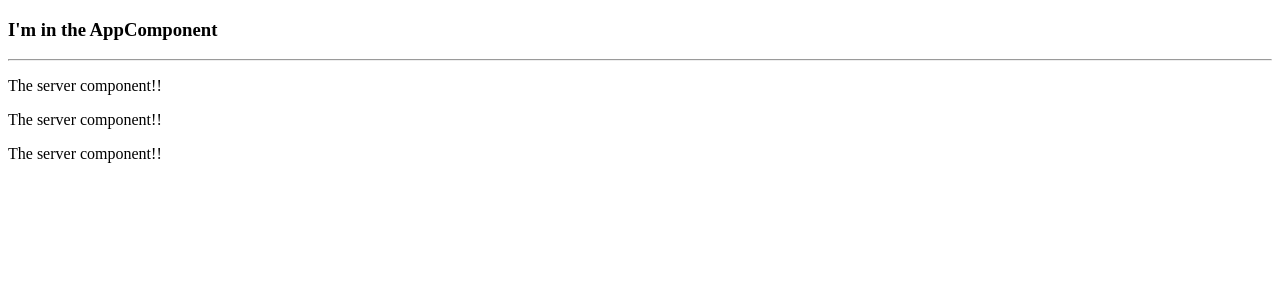
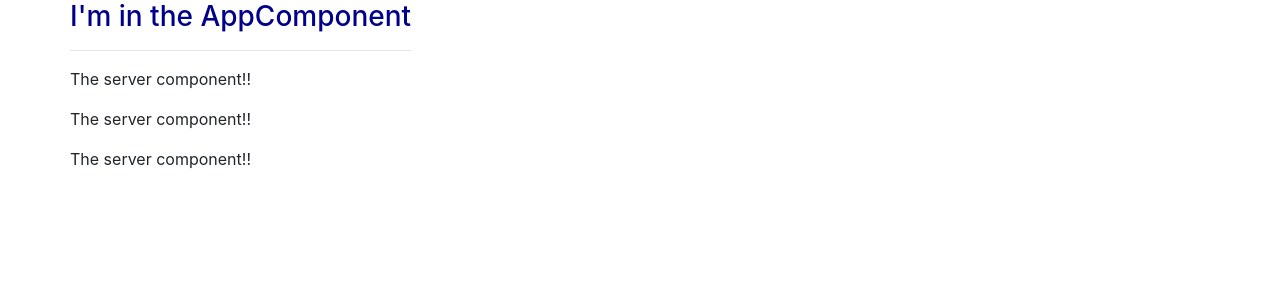
Before and after one commit to lswanderleygit/ng3-angular-the-basics, an Angular app: page / in a window 1280 px wide. Shown: the top 300 px of the page. Built offline with nearby package versions, Linux system fonts and the light colour scheme.

Commit message:
add boostrap and use css

```diff
--- a/angular.json
+++ b/angular.json
@@ -24,6 +24,7 @@
               "src/assets"
             ],
             "styles": [
+              "node_modules/bootstrap/dist/css/bootstrap.min.css",
               "src/styles.css"
             ],
             "scripts": []
--- a/package.json
+++ b/package.json
@@ -19,6 +19,7 @@
     "@angular/platform-browser": "~11.0.6",
     "@angular/platform-browser-dynamic": "~11.0.6",
     "@angular/router": "~11.0.6",
+    "bootstrap": "^4.6.0",
     "rxjs": "~6.6.0",
     "tslib": "^2.0.0",
     "zone.js": "~0.10.2"
--- a/src/app/app.component.css
+++ b/src/app/app.component.css
@@ -0,0 +1,3 @@
+h3 {
+  color: darkblue;
+}
--- a/src/app/app.component.html
+++ b/src/app/app.component.html
@@ -1,3 +1,9 @@
-<h3>I'm in the AppComponent</h3>
-<hr>
-<app-servers></app-servers>
+<div class="container">
+  <div class="row">
+    <div class="col-xs-12">
+      <h3>I'm in the AppComponent</h3>
+      <hr>
+      <app-servers></app-servers>
+    </div>
+  </div>
+</div>
--- a/src/styles.css
+++ b/src/styles.css
@@ -1 +1,2 @@
 /* You can add global styles to this file, and also import other style files */
+@import '~bootstrap/dist/css/bootstrap.min.css';
```
Also changed, not shown: 1 other file (tests, documents, lock files or other folders).
